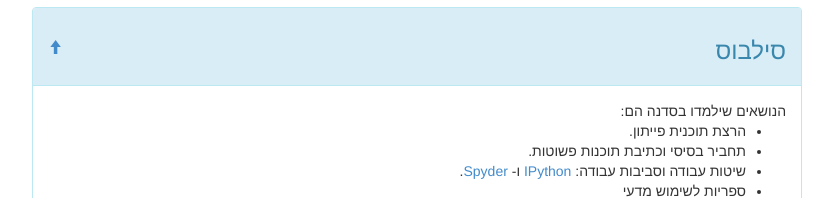
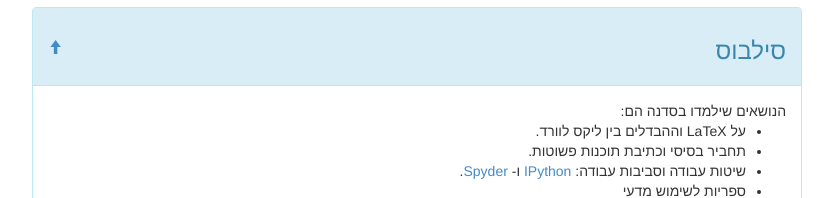
Before and after one commit to ronenabr/lyx_hebrew_talk, a plain HTML site: page index.html in a window 1280 px wide. Shown: the part 1940-2138 px from the top of the page, without its empty margins (223-1056 px from the left). Drawn offline with Linux system fonts and the light colour scheme.

Commit message:
change index

```diff
--- a/index.html
+++ b/index.html
@@ -148,7 +148,7 @@
         <div class="panel-body">
 הנושאים שילמדו בסדנה הם:
             <ul>
-                <li> הרצת תוכנית פייתון.</li>
+                <li> על LaTeX וההבדלים בין  ליקס לוורד.</li>
                 <li> תחביר בסיסי וכתיבת תוכנות פשוטות.</li>
                 <li  id="tools"> שיטות עבודה וסביבות עבודה:
 <a href="">IPython</a> ו- <a href="">Spyder</a>.
```
